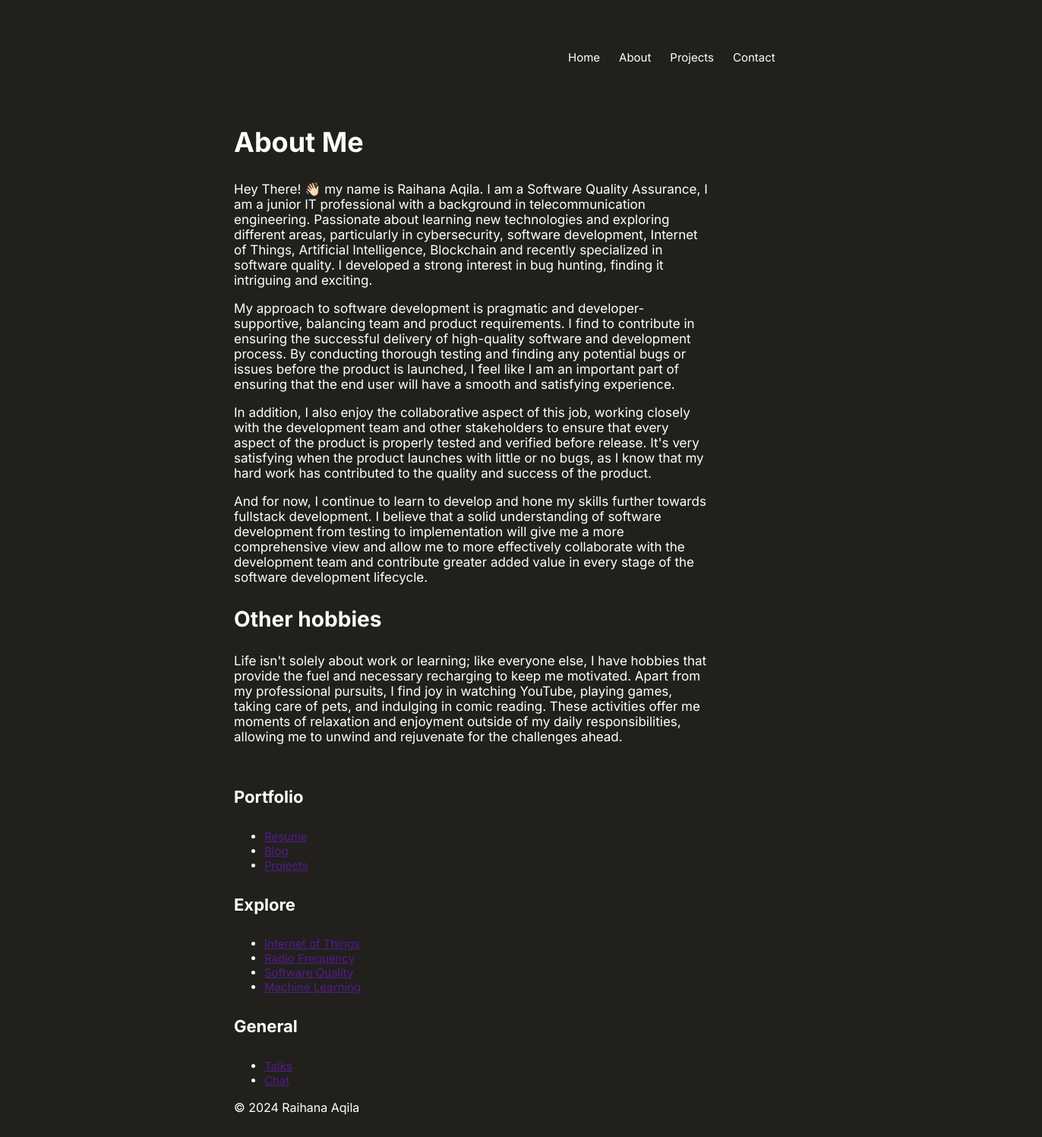
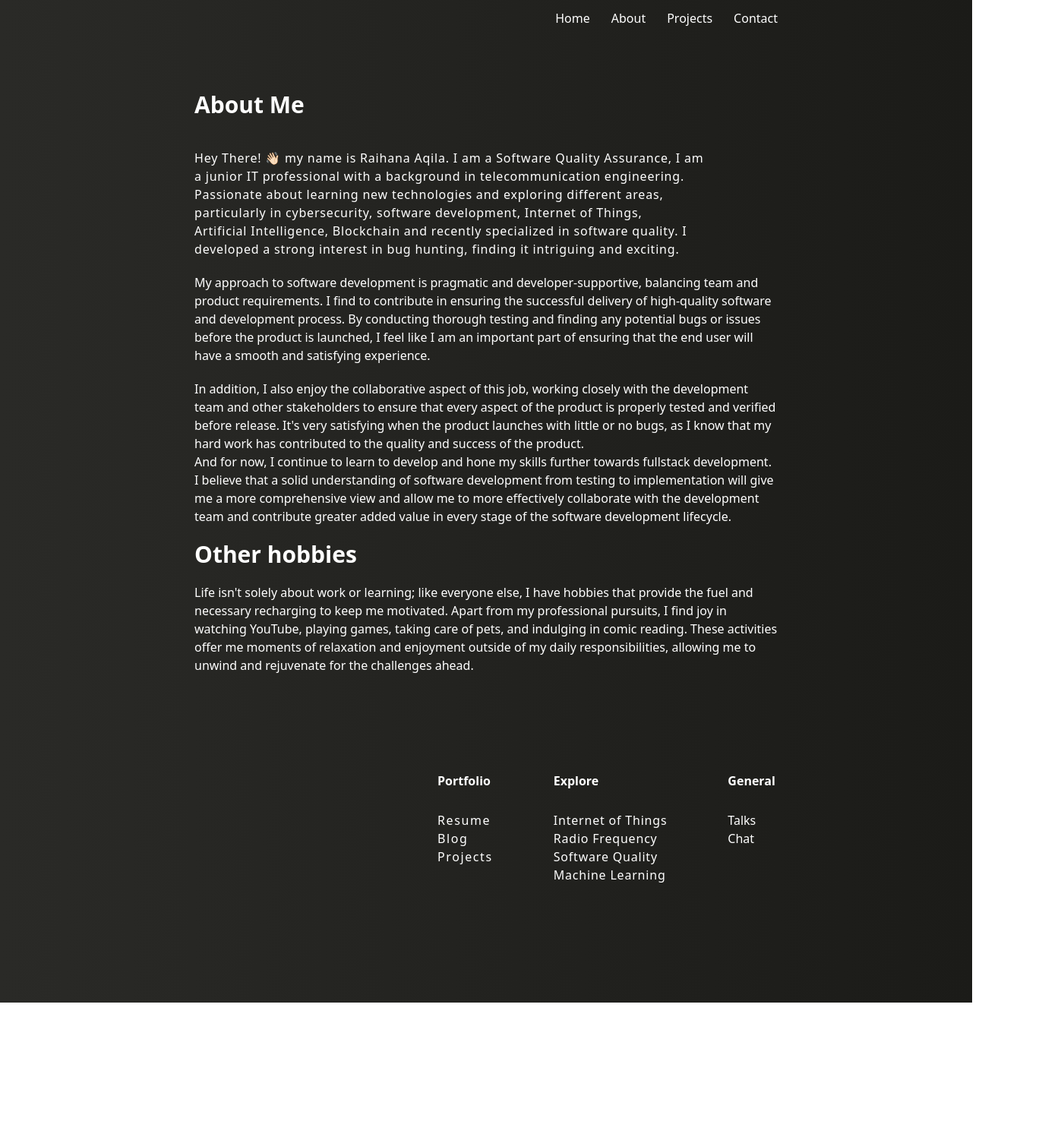
Before and after one commit to Raihanaaqila/raihanaaaqila.com, a website: page about/index.html in a window 1280 px wide. Shown: the whole page at 76% size, 1372 px wide, since content can reach past the window. After the commit the page ends 1320 px from the top, so only its background shows below. Drawn offline with nearby package versions, Linux system fonts and the light colour scheme.

```diff
--- a/about/index.html
+++ b/about/index.html
@@ -4,7 +4,7 @@
     <meta charset="UTF-8" />
     <meta name="viewport" content="width=device-width, initial-scale=1.0" />
     <title>About Raihana Aqila</title>
-    <link rel="stylesheet" href="/index.css" type="text/css"/>
+    <link rel="stylesheet" href="/style.css" type="text/css" />
     <link rel="preconnect" href="https://fonts.googleapis.com" />
     <link rel="preconnect" href="https://fonts.gstatic.com" crossorigin />
     <link
@@ -12,18 +12,39 @@
       rel="stylesheet"
     />
   </head>
-  <body>
-    <nav id="header">
-      <ul class="menu-nav">
-        <li><a class="menu-list" href="/">Home</a></li>
-        <li><a class="menu-list" href="/about/">About</a></li>
-        <li><a class="menu-list" href="/projects/">Projects</a></li>
-        <li><a class="menu-list" href="/contact/">Contact</a></li>
+  <body
+    class="mx-64 bg-gradient-to-r from-mine-shaft-900 to-mine-shaft-950 text-white"
+  >
+    <div class="flex md:flex md:flex-grow justify-end space-x-1">
+      <ul class="inline-flex gap-7 relative top-3 right-15 ms-80">
+        <li>
+          <a class="hover:text-lime-900 transition duration-300" href="/"
+            >Home</a
+          >
+        </li>
+        <li>
+          <a class="hover:text-lime-900 transition duration-300" href="/about/"
+            >About</a>
+        </li>
+        <li>
+          <a
+            class="hover:text-lime-900 transition duration-300"
+            href="/projects/"
+            >Projects</a
+          >
+        </li>
+        <li>
+          <a
+            class="hover:text-lime-900 transition duration-300"
+            href="/contact/"
+            >Contact</a
+          >
+        </li>
       </ul>
-    </nav>
+    </div>
     <main>
-      <h2>About Me</h2>
-      <p class="description">
+      <h2 class="text-3xl mt-24 font-semibold">About Me</h2>
+      <p class="text-1xl mt-10 mr-14 text-left text-balance tracking-wider">
         Hey There! 👋🏻 my name is Raihana Aqila. I am a Software Quality
         Assurance, I am a junior IT professional with a background in
         telecommunication engineering. Passionate about learning new
@@ -33,7 +54,7 @@
         developed a strong interest in bug hunting, finding it intriguing and
         exciting.
       </p>
-      <p class="description">
+      <p class="mt-5">
         My approach to software development is pragmatic and
         developer-supportive, balancing team and product requirements. I find to
         contribute in ensuring the successful delivery of high-quality software
@@ -42,7 +63,7 @@
         am an important part of ensuring that the end user will have a smooth
         and satisfying experience.
       </p>
-      <p class="description">
+      <p class="mt-5">
         In addition, I also enjoy the collaborative aspect of this job, working
         closely with the development team and other stakeholders to ensure that
         every aspect of the product is properly tested and verified before
@@ -59,8 +80,8 @@
         the software development lifecycle.
       </p>
 
-      <h3>Other hobbies</h3>
-      <p class="description">
+      <h3 class="text-3xl mt-5 font-semibold">Other hobbies</h3>
+      <p class="mt-5">
         Life isn't solely about work or learning; like everyone else, I have
         hobbies that provide the fuel and necessary recharging to keep me
         motivated. Apart from my professional pursuits, I find joy in watching
@@ -71,27 +92,33 @@
       </p>
     </main>
 
-    <footer>
-      <h4>Portfolio</h4>
-      <ul>
+    <footer
+      class="relative bottom-0 inline-flex gap-20 mx-28 my-32 right-15 ms-80"
+    >
+      <div>
+        <h4 class="font-semibold">Portfolio</h4>
+        <ul class="py-7 tracking-widest">
           <li><a href="">Resume</a></li>
           <li><a href="">Blog</a></li>
           <li><a href="">Projects</a></li>
         </ul>
-      <h4>Explore</h4>
-      <ul>
-        <li><a href="">Internet of Things</a></li>
-        <li><a href="">Radio Frequency</a></li>
-        <li><a href="">Software Quality</a></li>
-        <li><a href="">Machine Learning</a></li>
+      </div>
+      <div>
+        <h4 class="font-semibold">Explore</h4>
+        <ul class="py-7 tracking-wider">
+          <li><a class="py-4" href="">Internet of Things</a></li>
+          <li><a class="py-4" href="">Radio Frequency</a></li>
+          <li><a class="py-4" href="">Software Quality</a></li>
+          <li><a class="py-4" href="">Machine Learning</a></li>
         </ul>
-      <h4>General</h4>
-      <ul>
+      </div>
+      <div>
+        <h4 class="font-semibold">General</h4>
+        <ul class="py-7">
           <li><a href="">Talks</a></li>
           <li><a href="">Chat</a></li>
         </ul>
-
-      <p>&copy; 2024 Raihana Aqila</p>
+      </div>
     </footer>
   </body>
 </html>
--- a/tailwind.config.js
+++ b/tailwind.config.js
@@ -24,7 +24,10 @@
         'sushi-950': '#1f2310',
         'finch-900': '#393e29',
         'finch-950': '#1d2013',
-        'kelp-950': '#1f2013'
+        'kelp-950': '#1f2013',
+        'heavy-metal-900': '#262b26',
+        'mine-shaft-900': '#2a2a27',
+        'mine-shaft-950': '#1b1b18'
       },
       // gradientColorStopPositions: {
       //   33: '33%'
```
Also changed, not shown: index.html (+10 -9 lines), projects/index.html (+76 -45 lines), style.css, 1 other file. Lines whose indentation alone changed are shown as unchanged.
